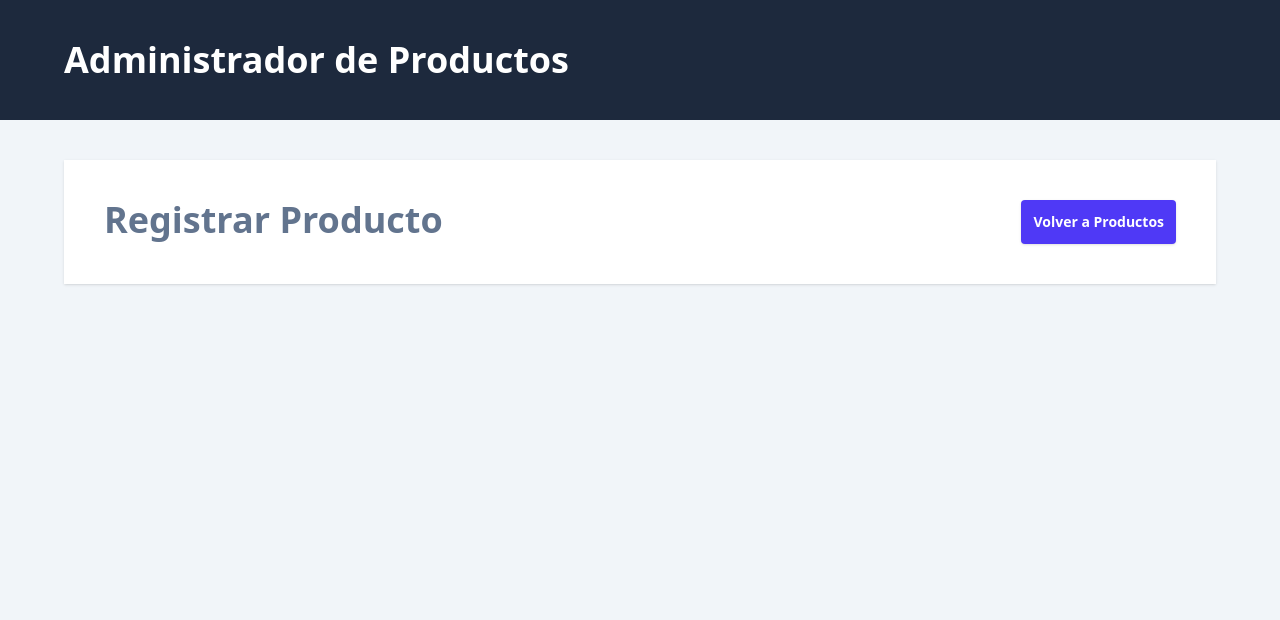
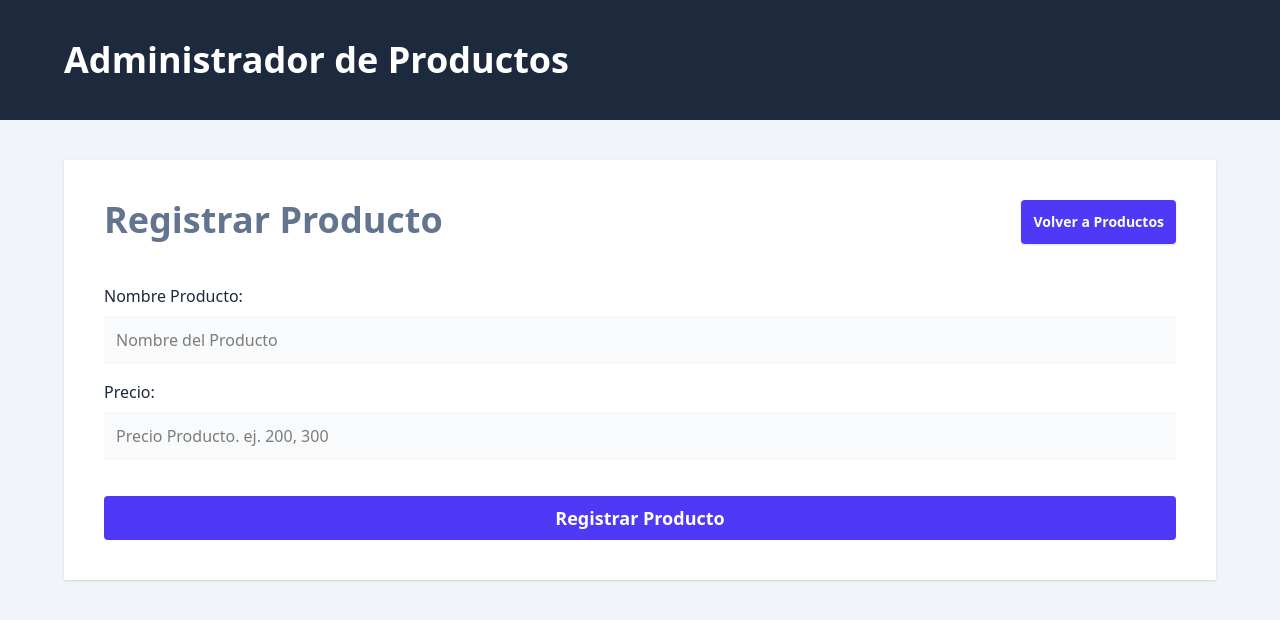
Before and after one commit to brunobenavent/administrador-productos-frontend, a React (Vite) app: page /productos/nuevo in a window 1280 px wide. Shown: the top 620 px of the page. Built offline with nearby package versions, Linux system fonts and the light colour scheme.

Commit message:
tercer commit

```diff
--- a/src/router.tsx
+++ b/src/router.tsx
@@ -1,7 +1,7 @@
 import {createBrowserRouter} from 'react-router-dom'
 import Layout from './layouts/Layout'
 import Products from './views/Products'
-import NewProduct from './views/NewProduct'
+import NewProduct, {action as newProductAction } from './views/NewProduct'
 
 export const router = createBrowserRouter([
     {
@@ -14,7 +14,8 @@
             },
             {
                 path: 'productos/nuevo',
-                element: <NewProduct/>
+                element: <NewProduct/>,
+                action: newProductAction
             }
         ]
     }
--- a/src/views/NewProduct.tsx
+++ b/src/views/NewProduct.tsx
@@ -1,6 +1,14 @@
-import { Link } from 'react-router-dom';
+import { Link, Form } from 'react-router-dom';
+
+export async function action() {
+  console.log('desde actions ...')
+
+  return {}
+}
 
 export default function NewProduct() {
+
+
   return (
     <>
       <div className='flex justify-between'>
@@ -11,6 +19,43 @@
 
         >Volver a Productos</Link>
       </div>
+      <Form
+        className="mt-10"
+        method='POST'
+      >
+
+        <div className="mb-4">
+            <label
+                className="text-gray-800"
+                htmlFor="name"
+            >Nombre Producto:</label>
+            <input
+                id="name"
+                type="text"
+                className="mt-2 block w-full p-3 bg-gray-50"
+                placeholder="Nombre del Producto"
+                name="name"
+            />
+        </div>
+        <div className="mb-4">
+            <label
+                className="text-gray-800"
+                htmlFor="price"
+            >Precio:</label>
+            <input
+                id="price"
+                type="number"
+                className="mt-2 block w-full p-3 bg-gray-50"
+                placeholder="Precio Producto. ej. 200, 300"
+                name="price"
+            />
+        </div>
+        <input
+          type="submit"
+          className="mt-5 w-full bg-indigo-600 p-2 text-white font-bold text-lg cursor-pointer rounded"
+          value="Registrar Producto"
+        />
+      </Form>
     </>
   )
 }
```
